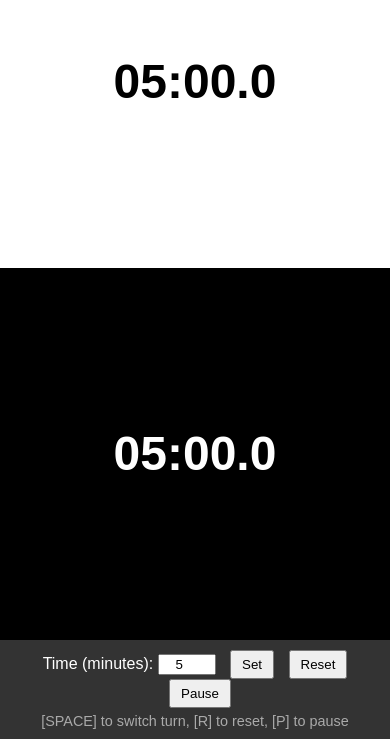
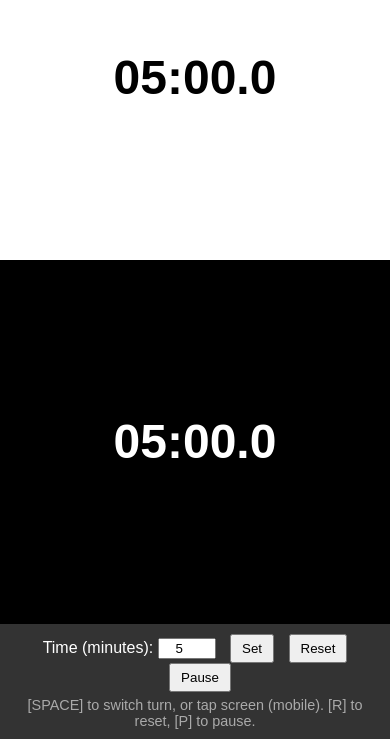
Before and after one commit to Amouzii/Clock, a plain HTML site: page index.html in a window 390 px wide. Shown: the part 105-844 px from the top of the page. Drawn offline with Linux system fonts and the light colour scheme.

Commit message:
index.html

```diff
--- a/index.html
+++ b/index.html
@@ -28,6 +28,7 @@
       font-size: 48px;
       font-weight: bold;
       cursor: pointer;
+      user-select: none;
     }
 
     .white {
@@ -75,7 +76,7 @@
     <button onclick="setTime()">Set</button>
     <button onclick="resetClock()">Reset</button>
     <button onclick="togglePause()">Pause</button>
-    <div class="hint">[SPACE] to switch turn, [R] to reset, [P] to pause</div>
+    <div class="hint">[SPACE] to switch turn, or tap screen (mobile). [R] to reset, [P] to pause.</div>
   </div>
 
   <script>
@@ -161,6 +162,7 @@
       resetClock();
     }
 
+    // Keyboard support
     document.addEventListener("keydown", (e) => {
       if (e.code === "Space") {
         e.preventDefault();
@@ -172,6 +174,10 @@
       }
     });
 
+    // Touch / click support
+    whiteEl.addEventListener("click", switchTurn);
+    blackEl.addEventListener("click", switchTurn);
+
     updateDisplay();
     updateClock();
   </script>
```
